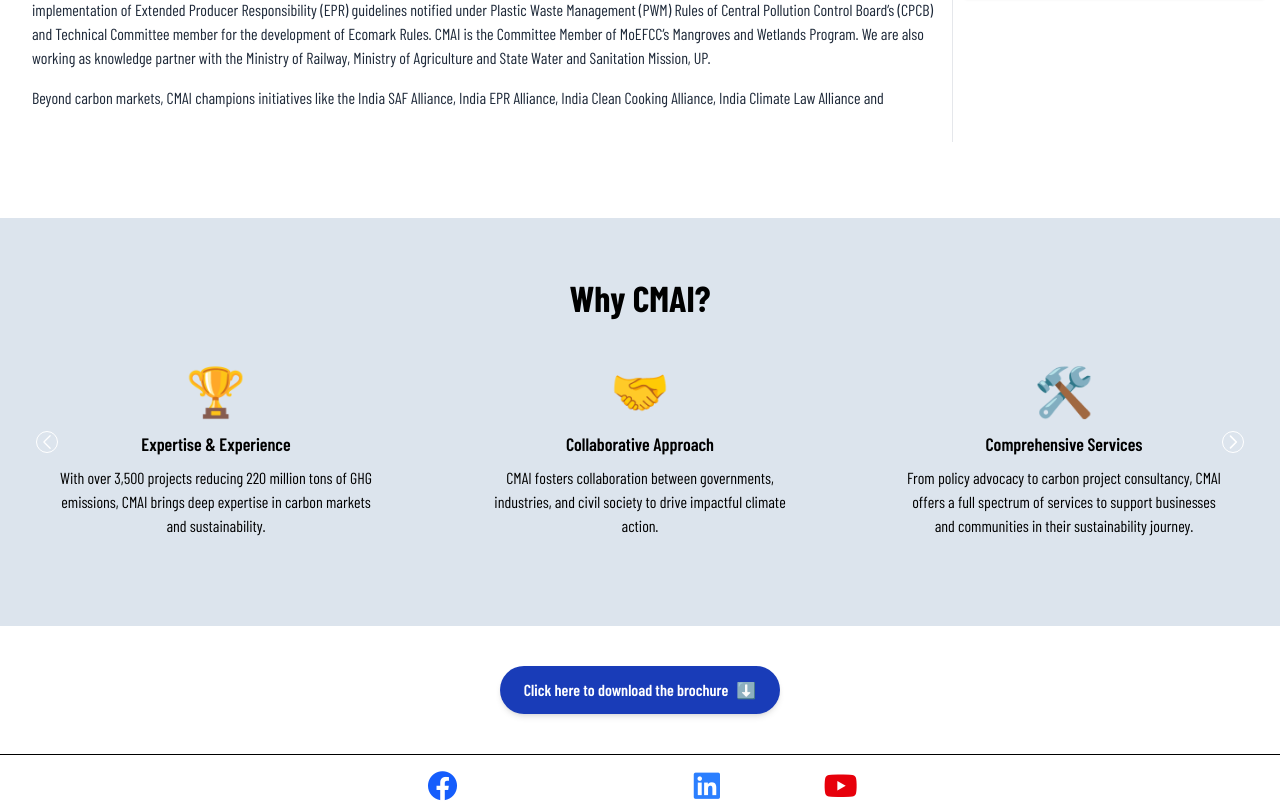
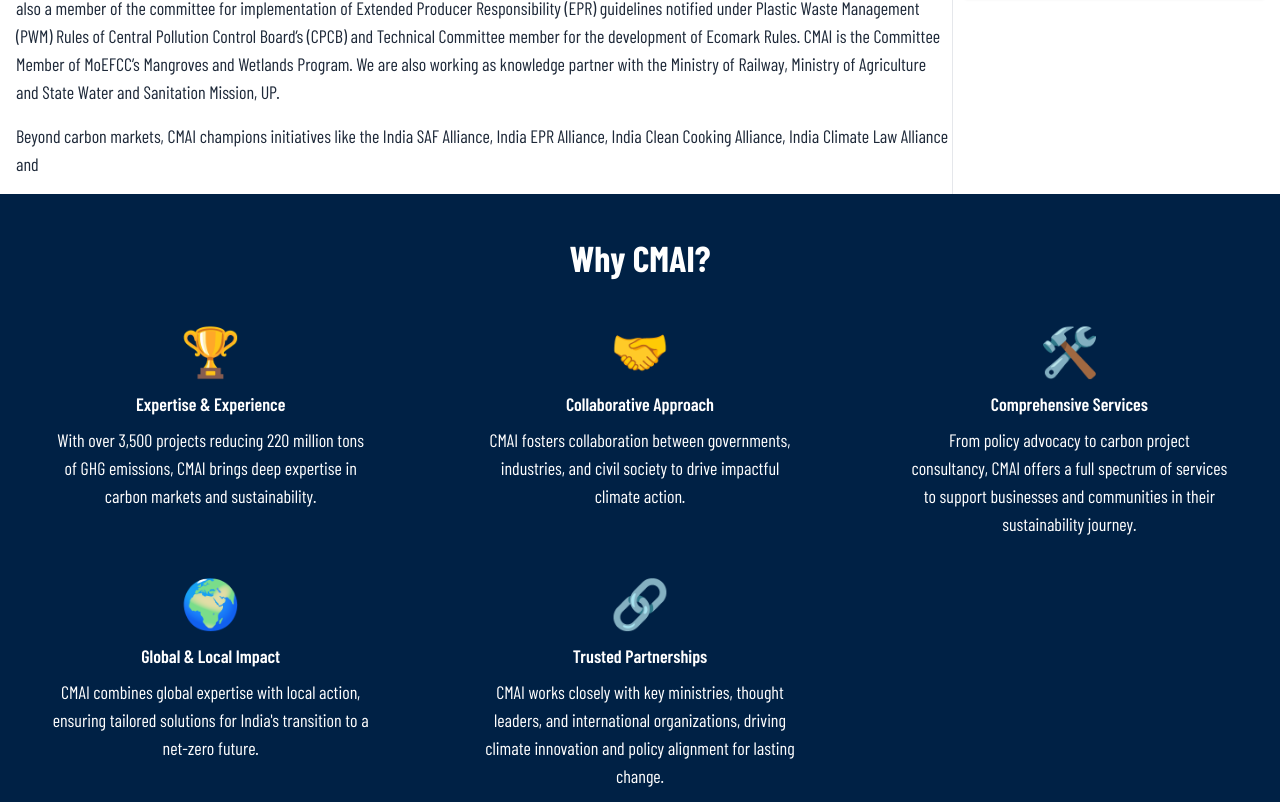
Before and after one commit to cuberoot-technologies/cmai, a SvelteKit app: page /about in a window 1280 px wide. Shown: the part 560-1362 px from the top of the page. Built offline with nearby package versions, Linux system fonts and the light colour scheme; a web font is replaced by a local one.

Commit message:
about us changes

```diff
--- a/src/components/about/About.svelte
+++ b/src/components/about/About.svelte
@@ -68,34 +68,34 @@
 </script>
 
 <div>
-	<div class="container mx-auto mt-5 p-4">
+	<div class="container mx-auto mt-5 p-4 pb-0">
 		<div class="grid grid-cols-1 md:grid-cols-12">
 			<!-- Left Sidebar (smaller) -->
-			<div class="space-y-9 p-4 md:col-span-9">
+			<div class="space-y-9 md:col-span-9">
 				<h2
-					class="text-dblue relative inline-block w-full border-b-1 border-solid border-gray-200 px-4 py-2 text-xl font-bold"
+					class="text-dblue relative mb-2 inline-block w-full border-b-1 border-solid border-gray-200 px-4 py-2 text-xl font-bold"
 				>
 					About Us
 				</h2>
-				<p class="mb-4 text-base text-gray-800">
+				<p class="mb-4 text-lg text-gray-800">
 					The Carbon Markets Association of India (CMAI) works to accelerate the Net Zero Transition
 					of India and the World by facilitating collaboration among stakeholders, including the
 					government, industry, and civil society.
 				</p>
-				<p class="mb-4 text-base text-gray-800">
+				<p class="mb-4 text-lg text-gray-800">
 					As a leading non-governmental, not-for-profit, industry-led organization, CMAI has
 					supported over 3,500 projects, resulting in the reduction of 220 million tons of GHG
 					emissions. Our active involvement in global climate negotiations ensures that we remain at
 					the forefront of environmental action.
 				</p>
-				<p class="mb-4 text-base text-gray-800">
+				<p class="mb-4 text-lg text-gray-800">
 					We aim to ensure that all the stakeholders inclusive of farmers, MSMEs, large industries,
 					think tanks, financial institutions, and policymakers formulate strategic steps that can
 					empower the country’s stride to a net zero future. CMAI works closely with government
 					bodies to influence policy, engage thought leaders, and enhance industry competitiveness
 					through specialized services and strategic global partnerships.
 				</p>
-				<p class="mb-4 text-base text-gray-800">
+				<p class="mb-4 text-lg text-gray-800">
 					CMAI works closely with key ministries such as Ministry of Environment, Forest and Climate
 					Change (MOEFCC), Ministry of Power (MoP), Ministry of New and Renewable Energy (MNRE), and
 					NITI Aayog, providing policy advocacy and knowledge support. CMAI plays a pivotal role in
@@ -108,7 +108,7 @@
 					also working as knowledge partner with the Ministry of Railway, Ministry of Agriculture
 					and State Water and Sanitation Mission, UP.
 				</p>
-				<p class="mb-4 text-base text-gray-800">
+				<p class="mb-4 text-lg text-gray-800">
 					Beyond carbon markets, CMAI champions initiatives like the India SAF Alliance, India EPR
 					Alliance, India Clean Cooking Alliance, India Climate Law Alliance and
 				</p>
@@ -117,7 +117,7 @@
 			<!-- Main Content (larger) -->
 			<div class="space-y-3 border-l-1 border-solid border-gray-200 pl-3 md:col-span-3">
 				<div
-					class="relative flex items-center justify-center bg-gradient-to-r from-blue-100 via-blue-200 to-blue-100 shadow mb-10"
+					class="relative mb-10 flex items-center justify-center bg-gradient-to-r from-blue-100 via-blue-200 to-blue-100 shadow"
 				>
 					<img src="/images/cma.png" alt="" class=" w-[230px] rounded-lg" />
 				</div>
@@ -129,121 +129,60 @@
 			</div>
 		</div>
 	</div>
-	<section class="bg-light mt-15 mb-10 py-6 text-center">
-		<div class="container mx-auto mt-5 p-4">
-			<h2 class="text-3xl font-bold md:text-4xl">Why CMAI?</h2>
+	<section class="bg-dblue mb-10 py-6 text-center">
+		<div class="container mx-auto mt-5 px-4">
+		  <h2 class="text-3xl font-bold md:text-4xl text-white">Why CMAI?</h2>
 
-			<div class="relative mx-auto max-w-screen-xl py-12">
-				<div class="absolute top-[42%] z-10 flex w-[100%] items-center justify-between gap-4 px-5">
-					<button
-						id="keen-slider-previous"
-						class="rounded-full border border-white text-white transition hover:bg-blue-700 hover:text-white"
-					>
-						<svg
-							xmlns="http://www.w3.org/2000/svg"
-							class="size-5 rtl:rotate-180"
-							viewBox="0 0 24 24"
-							fill="none"
-							stroke="currentColor"
-							stroke-width="1.5"
-						>
-							<path
-								stroke-linecap="round"
-								stroke-linejoin="round"
-								d="M15.75 19.5L8.25 12l7.5-7.5"
-							/>
-						</svg>
-					</button>
-					<button
-						id="keen-slider-next"
-						class="rounded-full border border-white text-white transition hover:bg-blue-700 hover:text-white"
-					>
-						<svg
-							class="size-5 rtl:rotate-180"
-							fill="none"
-							stroke="currentColor"
-							viewBox="0 0 24 24"
-							xmlns="http://www.w3.org/2000/svg"
-						>
-							<path
-								d="M9 5l7 7-7 7"
-								stroke-linecap="round"
-								stroke-linejoin="round"
-								stroke-width="2"
-							/>
-						</svg>
-					</button>
-				</div>
-				<div id="keen-slider" class="keen-slider w-full">
-					<div class="keen-slider__slide relative w-full">
-						<div class="group relative overflow-hidden">
-							<div class="flex flex-col items-center text-center">
-								<div class="mb-4 text-5xl">🏆</div>
-								<h3 class="text-lg font-semibold">Expertise & Experience</h3>
-								<p class="mt-2 max-w-xs text-base">
-									With over 3,500 projects reducing 220 million tons of GHG emissions, CMAI brings
-									deep expertise in carbon markets and sustainability.
-								</p>
-							</div>
-						</div>
-					</div>
+		  <!-- Responsive Grid -->
+		  <div class="mx-auto max-w-screen-xl py-12 grid grid-cols-1 sm:grid-cols-2 lg:grid-cols-3 gap-10">
+			<!-- Expertise & Experience -->
+			<div class="flex flex-col items-center text-center">
+			  <div class="mb-4 text-5xl">🏆</div>
+			  <h3 class="text-lg font-semibold text-white">Expertise & Experience</h3>
+			  <p class="mt-2 max-w-xs text-lg text-white">
+				With over 3,500 projects reducing 220 million tons of GHG emissions, CMAI brings deep expertise in carbon markets and sustainability.
+			  </p>
+			</div>
 
-					<div class="keen-slider__slide relative w-full">
-						<div class="group relative overflow-hidden">
-							<div class="flex flex-col items-center text-center">
-								<div class="mb-4 text-5xl">🤝</div>
-								<h3 class="text-lg font-semibold">Collaborative Approach</h3>
-								<p class="mt-2 max-w-xs text-base">
-									CMAI fosters collaboration between governments, industries, and civil society to
-									drive impactful climate action.
-								</p>
-							</div>
-						</div>
-					</div>
+			<!-- Collaborative Approach -->
+			<div class="flex flex-col items-center text-center">
+			  <div class="mb-4 text-5xl">🤝</div>
+			  <h3 class="text-lg font-semibold text-white">Collaborative Approach</h3>
+			  <p class="mt-2 max-w-xs text-lg text-white">
+				CMAI fosters collaboration between governments, industries, and civil society to drive impactful climate action.
+			  </p>
+			</div>
 
-					<div class="keen-slider__slide relative w-full">
-						<div class="group relative overflow-hidden">
-							<div class="flex flex-col items-center text-center">
-								<div class="mb-4 text-5xl">🛠️</div>
-								<h3 class="text-lg font-semibold">Comprehensive Services</h3>
-								<p class="mt-2 max-w-xs text-base">
-									From policy advocacy to carbon project consultancy, CMAI offers a full spectrum of
-									services to support businesses and communities in their sustainability journey.
-								</p>
-							</div>
-						</div>
-					</div>
+			<!-- Comprehensive Services -->
+			<div class="flex flex-col items-center text-center">
+			  <div class="mb-4 text-5xl">🛠️</div>
+			  <h3 class="text-lg font-semibold text-white">Comprehensive Services</h3>
+			  <p class="mt-2 max-w-xs text-lg text-white">
+				From policy advocacy to carbon project consultancy, CMAI offers a full spectrum of services to support businesses and communities in their sustainability journey.
+			  </p>
+			</div>
 
-					<div class="keen-slider__slide relative w-full">
-						<div class="group relative overflow-hidden">
-							<div class="flex flex-col items-center text-center">
-								<div class="mb-4 text-5xl">🌍</div>
-								<h3 class="text-lg font-semibold">Global & Local Impact</h3>
-								<p class="mt-2 max-w-xs text-base">
-									CMAI combines global expertise with local action, ensuring tailored solutions for
-									India's transition to a net-zero future.
-								</p>
-							</div>
-						</div>
-					</div>
+			<!-- Global & Local Impact -->
+			<div class="flex flex-col items-center text-center">
+			  <div class="mb-4 text-5xl">🌍</div>
+			  <h3 class="text-lg font-semibold text-white">Global & Local Impact</h3>
+			  <p class="mt-2 max-w-xs text-lg text-white">
+				CMAI combines global expertise with local action, ensuring tailored solutions for India's transition to a net-zero future.
+			  </p>
+			</div>
 
-					<div class="keen-slider__slide relative w-full">
-						<div class="group relative overflow-hidden">
-							<div class="flex flex-col items-center text-center">
-								<div class="mb-4 text-5xl">🔗</div>
-								<h3 class="text-lg font-semibold">Trusted Partnerships</h3>
-								<p class="mt-2 max-w-xs text-base">
-									CMAI works closely with key ministries, thought leaders, and international
-									organizations, driving climate innovation and policy alignment for lasting change.
-								</p>
-							</div>
-						</div>
-					</div>
-				</div>
+			<!-- Trusted Partnerships -->
+			<div class="flex flex-col items-center text-center">
+			  <div class="mb-4 text-5xl">🔗</div>
+			  <h3 class="text-lg font-semibold text-white">Trusted Partnerships</h3>
+			  <p class="mt-2 max-w-xs text-lg text-white">
+				CMAI works closely with key ministries, thought leaders, and international organizations, driving climate innovation and policy alignment for lasting change.
+			  </p>
 			</div>
+		  </div>
 		</div>
-		<!-- Contact Button -->
-	</section>
+	  </section>
+
 	<div class="container mx-auto mb-10">
 		<div class="flex justify-center">
 			<a
--- a/src/components/home/HomeResearch.svelte
+++ b/src/components/home/HomeResearch.svelte
@@ -144,9 +144,9 @@
 			{#each associates as associate}
 				<div class="keen-slider__slide">
 					<article
-						class="flex h-[260px] flex-col items-center justify-around bg-white p-4 shadow-xs transition hover:shadow-lg"
+						class="flex h-[290px] flex-col items-center justify-around bg-white p-4 shadow-xs transition hover:shadow-lg"
 					>
-						<img src={associate.img} alt={associate.title} class="h-[140px] border border-gray-300" />
+						<img src={associate.img} alt={associate.title} class="h-[195px] border border-gray-300" />
 						<p class="text-base text-center text-gray-800">{associate.title}</p>
 					</article>
 				</div>
```
Also changed, not shown: src/components/about/MissionVision.svelte (+32 -35 lines), src/components/about/Stretegy.svelte (+9 -9 lines).
